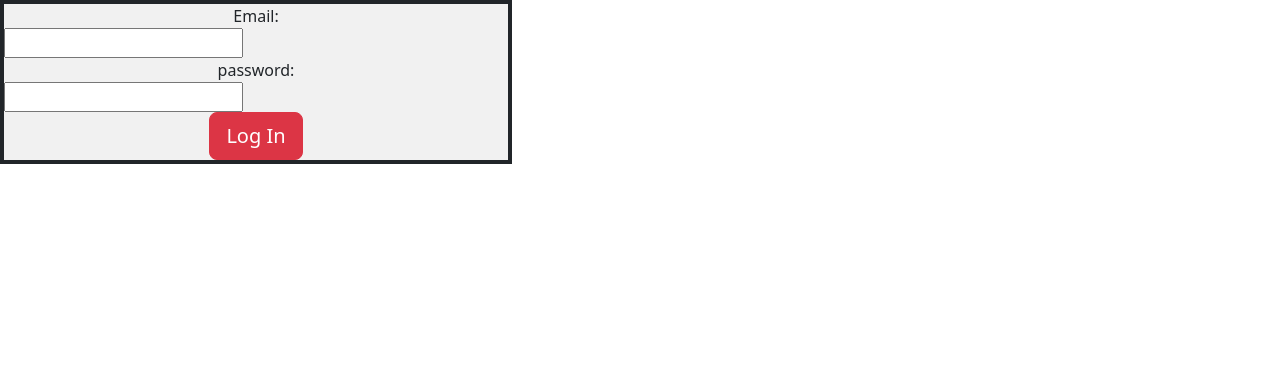
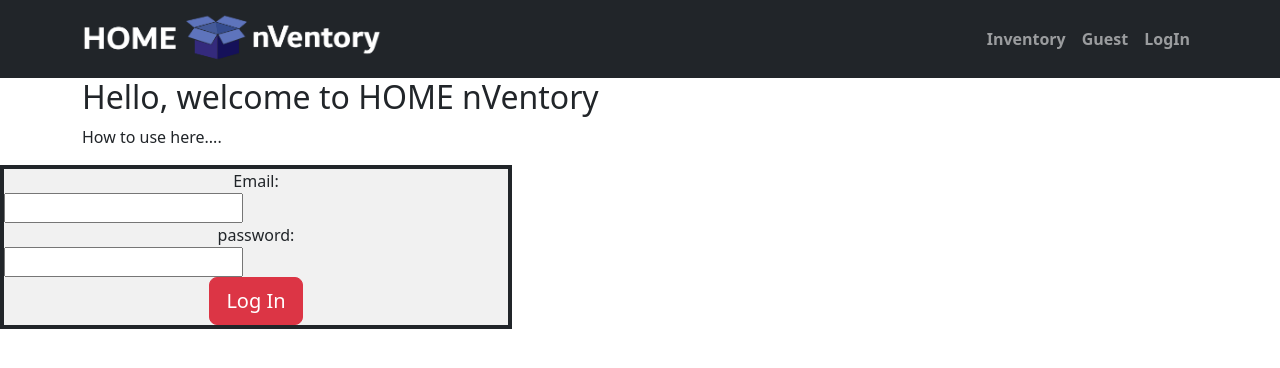
Before and after one commit to xkaikil/SAIT_FinalProject_HomeInventory, a React (Create React App) app: page / in a window 1280 px wide. Shown: the top 368 px of the page. Built offline with nearby package versions, Linux system fonts and the light colour scheme.

Commit message:
Update App.js

```diff
--- a/src/App.js
+++ b/src/App.js
@@ -30,6 +30,8 @@ import { BrowserRouter as Router, Route, Link, Routes } from "react-router-dom";
 
 const App = () => {
   return (
+    <div>
+    <Navibar/>
     <Router>
       <div className="App">
         <div className="body">
@@ -41,6 +43,7 @@ const App = () => {
         </div>
       </div>
     </Router>
+    </div>
   );
 };
 
```
